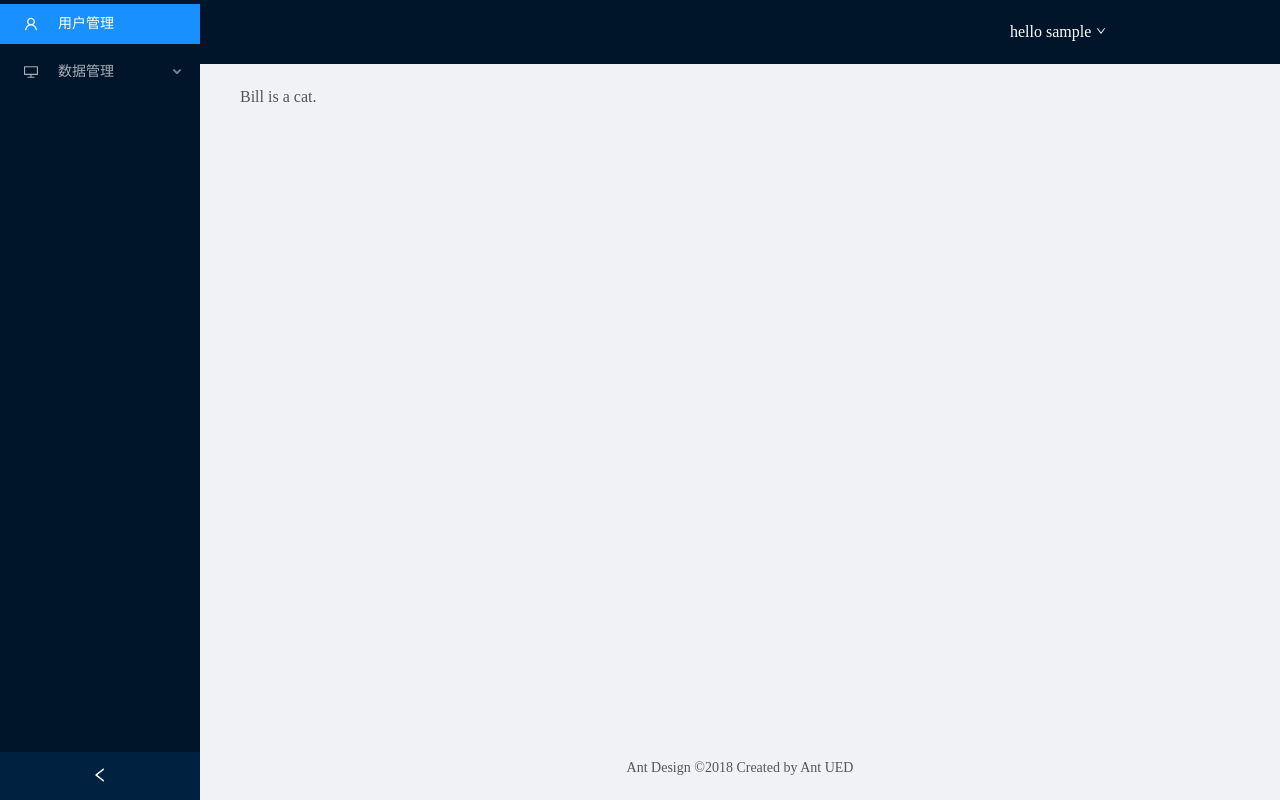
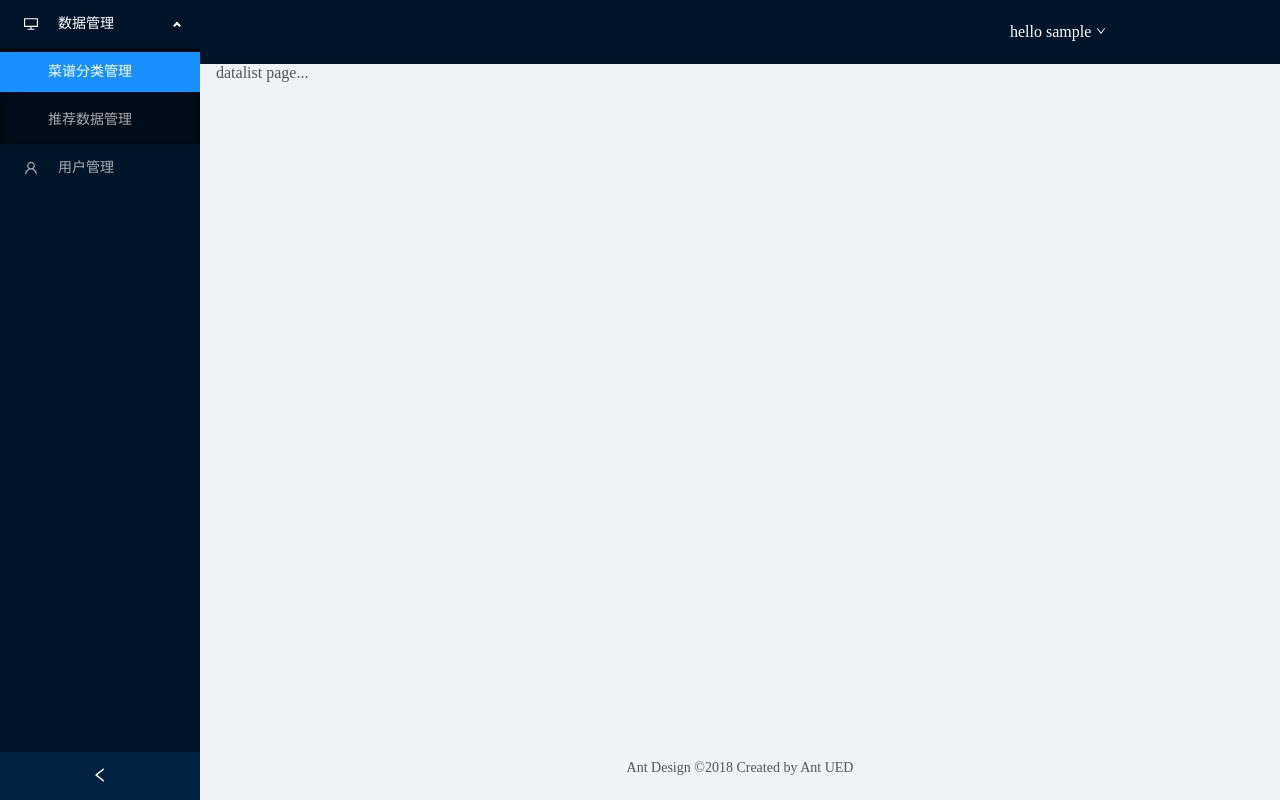
Before and after one commit to xssacr/react-admin, a React (Create React App) app: page /home/datalist in a window 1280 px wide. Built offline with nearby package versions, Linux system fonts and the light colour scheme; sample sign-in values are in the browser's storage.

Commit message:
配置home页面路由

```diff
--- a/src/views/home/Home.jsx
+++ b/src/views/home/Home.jsx
@@ -1,12 +1,14 @@
 import React, { Component } from "react";
-import { withRouter } from "react-router-dom";
+import { withRouter, Link, Route,Switch,Redirect } from "react-router-dom";
 import { Layout, Menu } from "antd";
 import { DesktopOutlined, UserOutlined } from "@ant-design/icons";
 
 import "./home.style.scss";
-import HeaderBar from './HeaderBar'
+import HeaderBar from "./header/HeaderBar";
+import Category from "./category/Category"
+import Recommend from './recommend/Recommend'
 
-const {  Content, Footer, Sider } = Layout;
+const { Content, Footer, Sider } = Layout;
 const { SubMenu } = Menu;
 
 class Home extends Component {
@@ -17,6 +19,7 @@ class Home extends Component {
       collapsed: false,
     };
   }
+
   onCollapse = (collapsed) => {
     console.log(collapsed);
     this.setState({ collapsed });
@@ -25,33 +28,53 @@ class Home extends Component {
   render() {
     return (
       <Layout style={{ minHeight: "100vh" }}>
+
+        {/* 左侧菜单 */}
         <Sider
           collapsible
           collapsed={this.state.collapsed}
           onCollapse={this.onCollapse}
         >
-          <Menu theme="dark" defaultSelectedKeys={["1"]} mode="inline">
-            <Menu.Item key="1" icon={<UserOutlined />}>
+          <Menu
+            theme="dark"
+            defaultSelectedKeys={["category"]}
+            openKeys={["datas"]}
+            mode="inline"
+          >
+            <SubMenu key="datas" icon={<DesktopOutlined />} title="数据管理">
+              <Menu.Item key="category">
+                <Link to="/home/category">菜谱分类管理</Link>
+              </Menu.Item>
+              <Menu.Item key="datalist">
+                <Link to="/home/datalist">推荐数据管理</Link>
+              </Menu.Item>
+            </SubMenu>
+            <Menu.Item key="users" icon={<UserOutlined />}>
               用户管理
             </Menu.Item>
-            <SubMenu key="sub2" icon={<DesktopOutlined />} title="数据管理">
-              <Menu.Item key="6">菜谱分类管理</Menu.Item>
-              <Menu.Item key="8">推荐数据管理</Menu.Item>
-            </SubMenu>
           </Menu>
         </Sider>
+
+        {/* 右侧内容 */}
         <Layout className="site-layout">
 
+          {/* 头部 */}
           <HeaderBar username={this.state.username}></HeaderBar>
 
+          {/* 主要内容 */}
           <Content style={{ margin: "0 16px" }}>
-            <div
-              className="site-layout-background"
-              style={{ padding: 24, minHeight: 360 }}
-            >
-              Bill is a cat.
-            </div>
+
+            {/* 配置路由 */}
+            <Switch>
+              <Route path="/home/category" component={Category}></Route>
+              <Route path="/home/datalist" component={Recommend}></Route>
+              <Redirect exact from="/home" to="/home/category"></Redirect>
+            </Switch>
+
           </Content>
+
+
+
           <Footer style={{ textAlign: "center" }}>
             Ant Design ©2018 Created by Ant UED
           </Footer>
--- /dev/null
+++ b/src/views/home/category/Category.jsx
@@ -0,0 +1,11 @@
+import React, { Component } from 'react'
+
+export default class Category extends Component {
+  render() {
+    return (
+      <div>
+        category page...
+      </div>
+    )
+  }
+}
--- a/src/views/home/home.style.scss
+++ b/src/views/home/home.style.scss
@@ -1,7 +1,3 @@
-.userinfo-menu {
-
-}
-
 .header-userinfo {
   color: #fff;
 }
--- /dev/null
+++ b/src/views/home/recommend/Recommend.jsx
@@ -0,0 +1,11 @@
+import React, { Component } from 'react'
+
+export default class Recommend extends Component {
+  render() {
+    return (
+      <div>
+        datalist page...
+      </div>
+    )
+  }
+}
```
Also changed, not shown: src/views/home/header/HeaderBar.jsx (renamed from src/views/home/HeaderBar.jsx).
